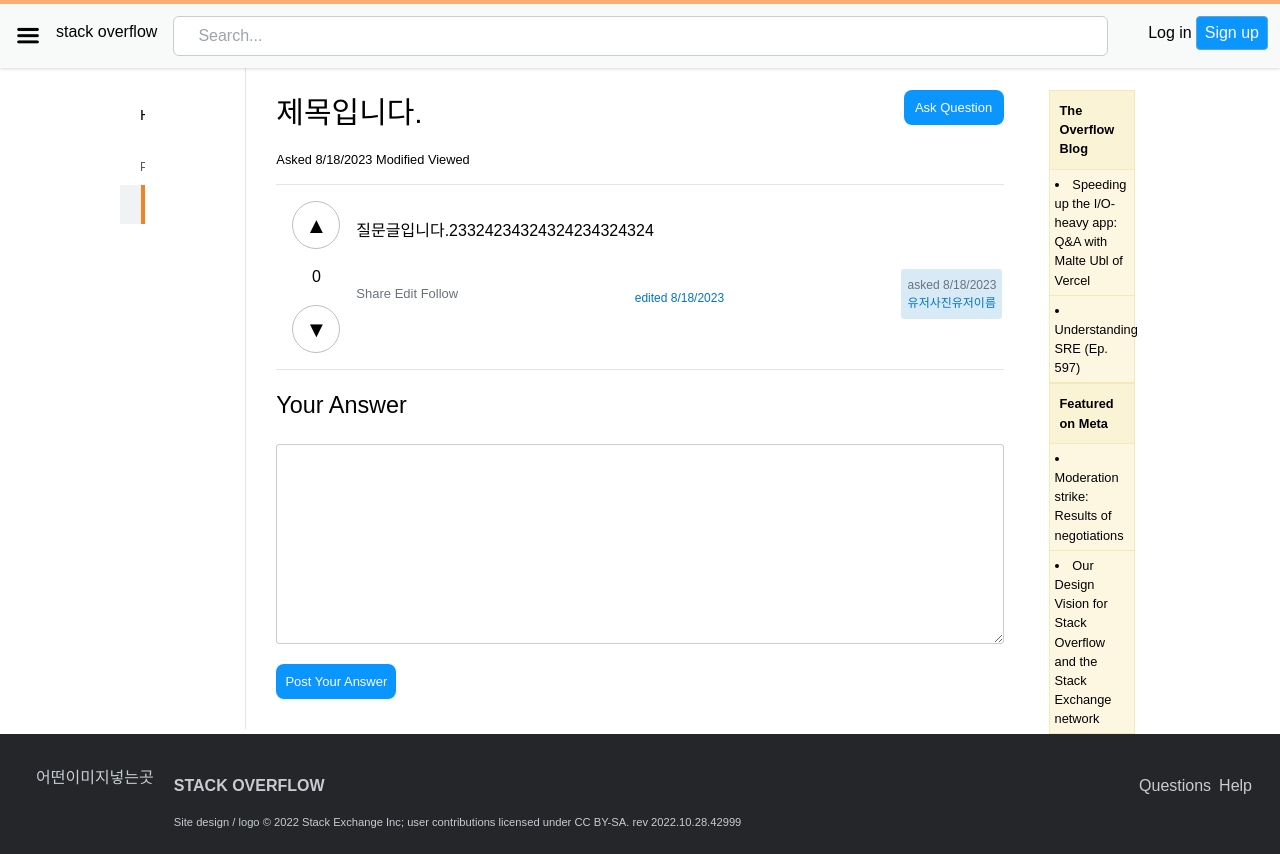
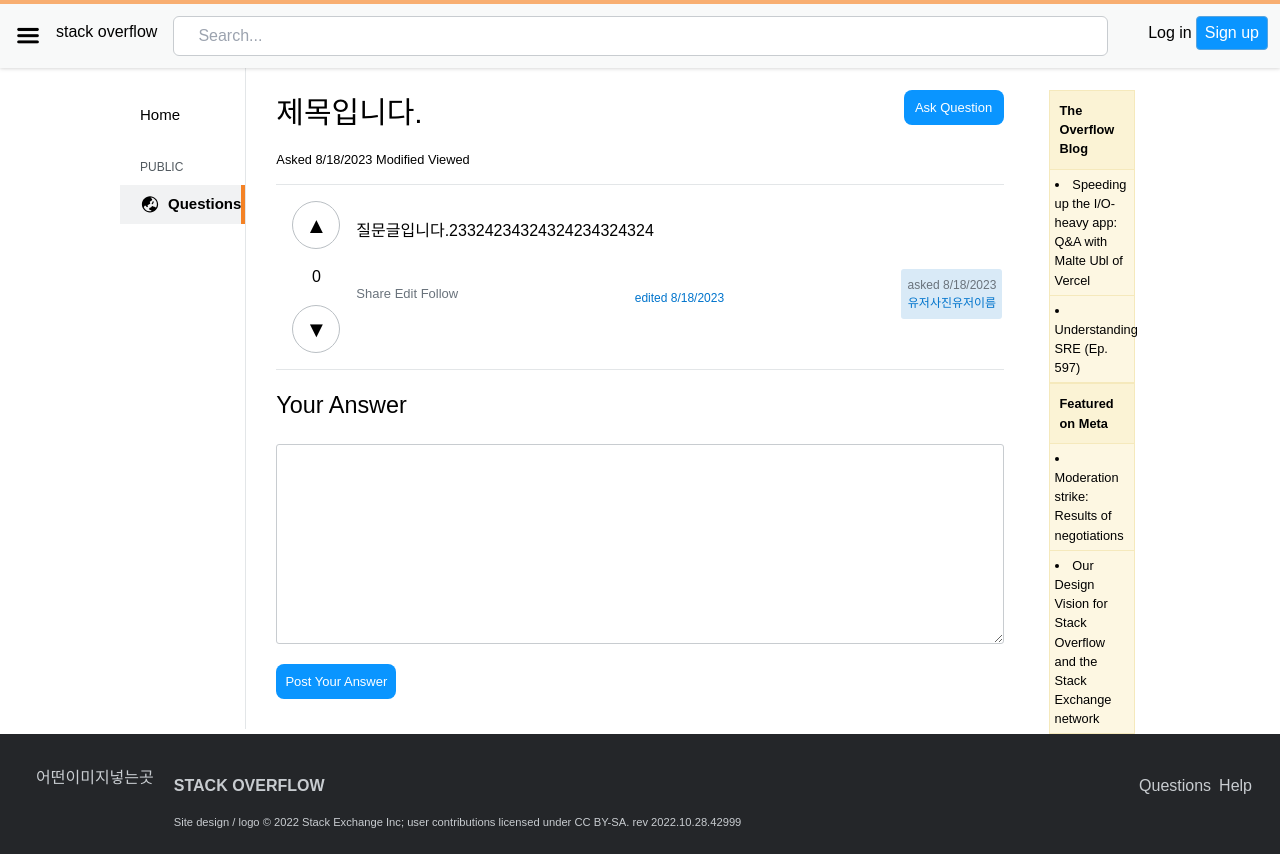
Before and after one commit to codestates-seb/seb45_pre_015, a React (Create React App) app in the folder front/: page /question in a window 1280 px wide. Built offline with nearby package versions, Linux system fonts and the light colour scheme; no server answers; a small style sheet from the web is missing.

Commit message:
메인 사이드바 변경

```diff
--- a/front/src/App.tsx
+++ b/front/src/App.tsx
@@ -4,15 +4,10 @@
 import Header from './component/header';
 import Footer from './component/footer';
 import Login from './page/Login';
-
 import Ask from './page/ask';
 import Question from './page/question';
-
 import Mypage from './page/Mypage/Mypage'
-
 import Signup from './page/Signup';
-import MyTokens from "./page/MyTokens";
-import MyRefreshToken from "./page/MyRefreshToken";
 import Main from './page/main';
 
 
@@ -37,12 +32,7 @@
             <Route path="/" element={<Main />} />
             <Route path="/ask" element={<Ask />} />
             <Route path="/question" element={<Question />} />
-
             <Route path='/mypage' element={<Mypage />} />
-
-            <Route path="/mytokens" element={<MyTokens />} />
-            <Route path="/myrefreshtoken" element={<MyRefreshToken />} />
-
         </Routes>
       </main>
       <Footer />
--- a/front/src/answer/answerUsers.js
+++ b/front/src/answer/answerUsers.js
@@ -19,9 +19,11 @@
   padding: 5px;
   }
 
-  .user-inFo {
+  .user-info {
   display: flex;
   align-items: center;
+  justify-content: center;
+  color: hsl(206,100%,40%);
   }
 
 `
@@ -36,7 +38,7 @@
         <div className='AskedUsers'>
             <div className='user-infomation'>
               <div>{currentDate}</div>
-              <div className='user-inFo'>
+              <div className='user-info'>
                 <div>유저사진</div>
                 <div>유저이름</div>
               </div>
--- a/front/src/component/Sidebar.tsx
+++ b/front/src/component/Sidebar.tsx
@@ -10,7 +10,7 @@
   };
 
   return (
-    <div className="flex-grow-0 w-[20%] overflow-x-hidden">
+    <div className="flex-grow-0 w-[100%] overflow-x-hidden">
       <ol className="flex flex-col w-full text-[15px]">
       <li
         className={`${
--- a/front/src/page/Login.tsx
+++ b/front/src/page/Login.tsx
@@ -1,7 +1,6 @@
 import React from 'react';
 import Logincomponent from '../component/Logincomponent';
 import ExLoginButtons from '../component/ExLoginButton';
-import Sidebar from '../component/Sidebar';
 
 const Login:React.FC = () => {
 
@@ -9,7 +8,7 @@
 
   return(
     <div className='flex flex-grow'>
-  <Sidebar />
+
   <div className='flex justify-center w-full align-center bg-soGray-bg flex-grow'>
     <div className='flex-col justify-center mb-auto pt-14'>
       <div className='flex items-center justify-center mx-2 my-10'>
--- a/front/src/page/Signup.tsx
+++ b/front/src/page/Signup.tsx
@@ -1,12 +1,10 @@
 import React from 'react';
 import Signicon from '../component/Signicon';
 import SignupInfo from '../component/SignupInfo';
-import Sidebar from '../component/Sidebar';
 
 const Signup: React.FC = () => {
   return (
     <div className='flex flex-grow'>
-      <Sidebar/>
     <div className="pt-11 flex items-center justify-center h-screen flex flex-grow">
       <div className="flex w-full max-w-lg p-8 rounded-lg shadow">
         <div className="flex items-center justify-center mb-6 w-full box-content">
--- a/front/src/question/questionUsers.js
+++ b/front/src/question/questionUsers.js
@@ -32,9 +32,10 @@
   font-size: 12px;
   }
 
-  .user-inFo {
+  .user-info {
   display: flex;
   align-items: center;
+  justify-content: center;
   color: hsl(206,100%,40%);
   }
 
@@ -54,7 +55,7 @@
           <div className='asked-users'>
               <div className='user-infomation'>
                 <div>asked {currentDate}</div>
-                <div className='user-inFo'>
+                <div className='user-info'>
                   <div>유저사진</div>
                   <div>유저이름</div>
                 </div>
```
